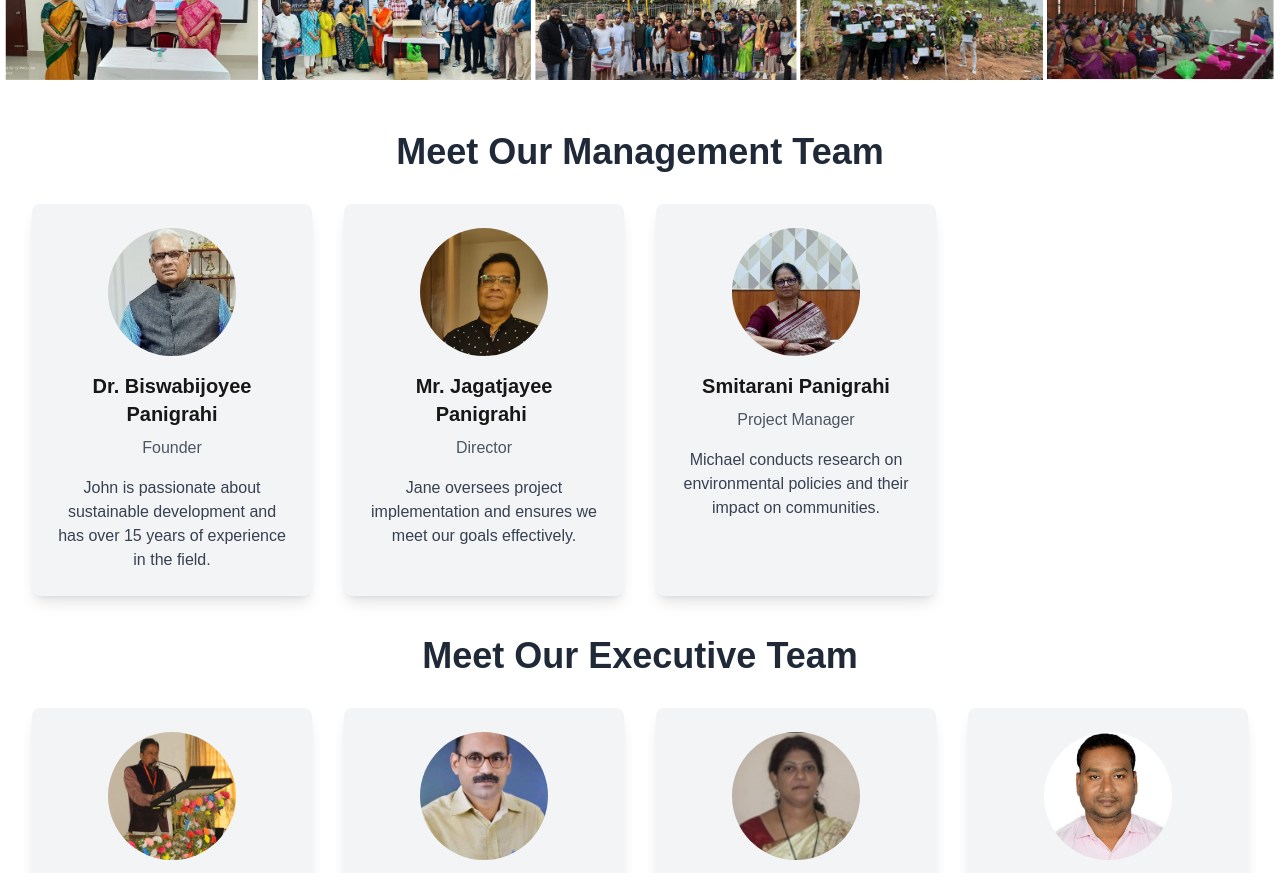
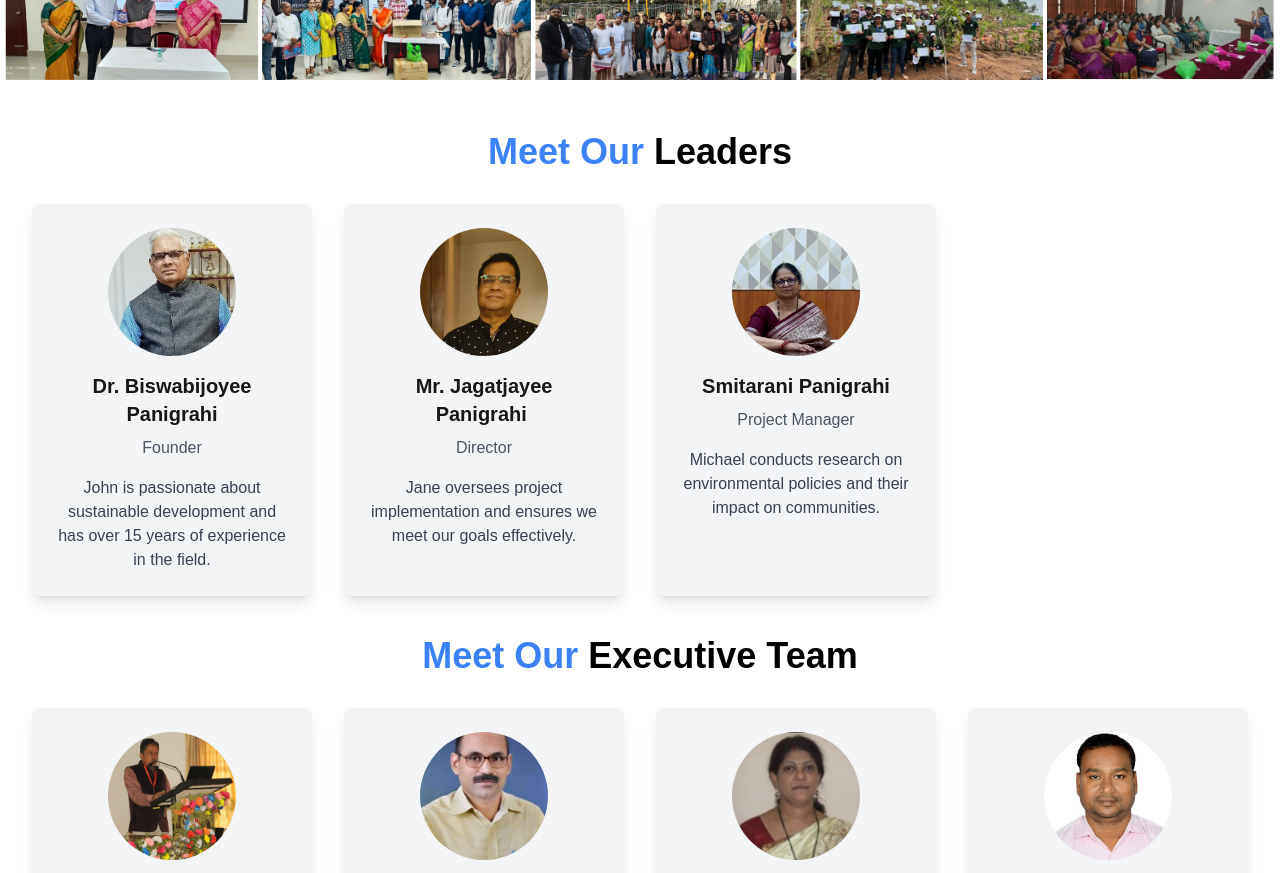
Before and after one commit to Bikash168/Trident_SF, a Next.js app: page /team in a window 1280 px wide. Shown: the part 380-1253 px from the top of the page. Built offline with nearby package versions, Linux system fonts and the light colour scheme.

Commit message:
new changes

```diff
--- a/pages/team.tsx
+++ b/pages/team.tsx
@@ -86,9 +86,9 @@ const OurTeam = () => {
     <ImageCollage />
       <section className="bg-white py-12 mb-10">
         <div className="max-w-7xl mx-auto px-4 sm:px-6 lg:px-8">
-          <h2 className="text-4xl font-bold text-center text-gray-800 mb-8">
-            Meet Our Management Team
-          </h2>
+                   <h2 className="text-4xl font-extrabold text-center  text-blue-500 mb-8">
+                 Meet Our <span className="text-black">Leaders</span>
+                </h2>
           <div className="grid grid-cols-1 md:grid-cols-2 lg:grid-cols-4 gap-8">
             {ManagementteamMembers.map((member, index) => (
               <div key={index} className="bg-gray-100 p-6 rounded-lg shadow-lg text-center transition-transform transform hover:scale-105">
@@ -105,9 +105,9 @@ const OurTeam = () => {
           </div>
         </div>
         <div className="max-w-7xl mx-auto px-4 sm:px-6 lg:px-8 py-10">
-          <h2 className="text-4xl font-bold text-center text-gray-800 mb-8">
-            Meet Our Executive Team
-          </h2>
+                   <h2 className="text-4xl font-extrabold text-center  text-blue-500 mb-8">
+          Meet Our  <span className="text-black">Executive Team</span>
+                </h2>
           <div className="grid grid-cols-1 md:grid-cols-2 lg:grid-cols-4 gap-8">
             {ExicutieteamMembers.map((member, index) => (
               <div key={index} className="bg-gray-100 p-6 rounded-lg shadow-lg text-center transition-transform transform hover:scale-105">
```
